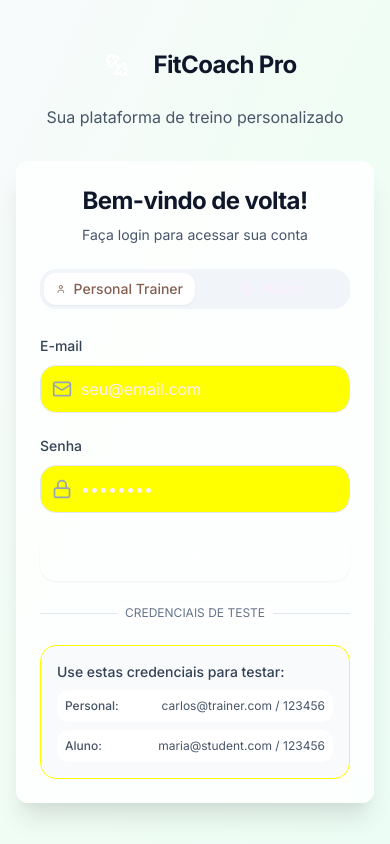
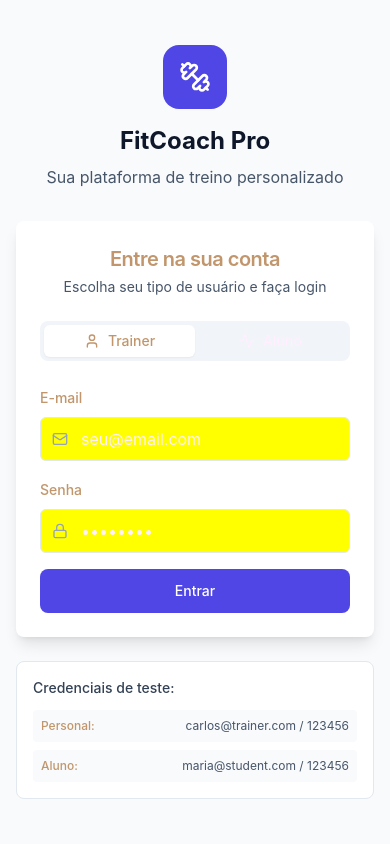
Before and after one commit to lrdspc/professor-aluno-connect, a React (Vite) app: page / in a window 390 px wide. Built offline with nearby package versions, Linux system fonts and the light colour scheme.

Commit message:
Refactor: Improve UI based on inspiration images
Redesigned the UI to match the provided inspiration images, focusing on a modern and clean aesthetic.

```diff
--- a/src/components/LoginForm.tsx
+++ b/src/components/LoginForm.tsx
@@ -6,7 +6,7 @@ import { Label } from '@/components/ui/label';
 import { Card, CardHeader, CardTitle, CardDescription, CardContent } from '@/components/ui/card';
 import { Tabs, TabsContent, TabsList, TabsTrigger } from '@/components/ui/tabs';
 import { useAuth } from '@/contexts/AuthContext';
-import { Dumbbell, User, Lock, Mail, Activity, TrendingUp } from 'lucide-react';
+import { Dumbbell, User, Mail, Lock, Activity } from 'lucide-react';
 import { useToast } from '@/hooks/use-toast';
 
 const LoginForm = () => {
@@ -42,143 +42,89 @@ const LoginForm = () => {
   };
 
   return (
-    <div className="min-h-screen bg-gradient-to-br from-slate-50 via-green-50 to-emerald-50 flex items-center justify-center p-4">
-      <div className="w-full max-w-6xl grid lg:grid-cols-2 gap-8 items-center">
-        {/* Seção de Branding */}
-        <div className="hidden lg:flex flex-col justify-center space-y-8 px-8">
-          <div className="space-y-6">
-            <div className="inline-flex items-center gap-3 p-3 bg-white/70 backdrop-blur-sm rounded-2xl">
-              <div className="p-3 bg-gradient-primary rounded-xl">
-                <Dumbbell className="h-8 w-8 text-white" />
+    <div className="min-h-screen bg-slate-50 flex items-center justify-center p-4">
+      <div className="w-full max-w-md">
+        {/* Logo */}
+        <div className="text-center mb-8">
+          <div className="inline-flex items-center justify-center w-16 h-16 bg-indigo-600 rounded-2xl mb-4">
+            <Dumbbell className="w-8 h-8 text-white" />
           </div>
-              <div>
-                <h1 className="text-3xl font-bold text-slate-900">FitCoach Pro</h1>
-                <p className="text-slate-600">Transforme vidas através do fitness</p>
-              </div>
-            </div>
-
-            <div className="space-y-4">
-              <h2 className="text-4xl font-bold text-slate-900 leading-tight">
-                Gerencie seus treinos de forma{' '}
-                <span className="text-transparent bg-clip-text bg-gradient-primary">
-                  inteligente
-                </span>
-              </h2>
-              <p className="text-lg text-slate-600 leading-relaxed">
-                A plataforma completa para personal trainers acompanharem o progresso de seus alunos
-                e criarem programas de treino personalizados.
-              </p>
-            </div>
-
-            <div className="grid grid-cols-1 gap-4">
-              <div className="flex items-center gap-4 p-4 bg-white/50 backdrop-blur-sm rounded-xl">
-                <div className="p-2 bg-green-100 rounded-lg">
-                  <Activity className="h-5 w-5 text-green-600" />
-                </div>
-                <div>
-                  <h3 className="font-semibold text-slate-900">Treinos Personalizados</h3>
-                  <p className="text-sm text-slate-600">Crie programas únicos para cada aluno</p>
-                </div>
-              </div>
-
-              <div className="flex items-center gap-4 p-4 bg-white/50 backdrop-blur-sm rounded-xl">
-                <div className="p-2 bg-blue-100 rounded-lg">
-                  <TrendingUp className="h-5 w-5 text-blue-600" />
-                </div>
-                <div>
-                  <h3 className="font-semibold text-slate-900">Acompanhamento em Tempo Real</h3>
-                  <p className="text-sm text-slate-600">Monitore o progresso de forma detalhada</p>
-                </div>
-              </div>
-            </div>
-          </div>
-        </div>
-
-        {/* Seção de Login */}
-        <div className="w-full max-w-md mx-auto lg:mx-0">
-          <div className="text-center lg:hidden mb-8">
-            <div className="inline-flex items-center gap-3 mb-4">
-              <div className="p-3 bg-gradient-primary rounded-xl">
-                <Dumbbell className="h-6 w-6 text-white" />
-              </div>
-              <h1 className="text-2xl font-bold text-slate-900">FitCoach Pro</h1>
-            </div>
+          <h1 className="text-2xl font-bold text-slate-900 mb-2">FitCoach Pro</h1>
           <p className="text-slate-600">Sua plataforma de treino personalizado</p>
         </div>
 
-          <Card className="border-0 shadow-modern bg-white/80 backdrop-blur-sm">
-            <CardHeader className="text-center space-y-2 pb-6">
-              <CardTitle className="text-2xl font-bold text-slate-900">Bem-vindo de volta!</CardTitle>
-              <CardDescription className="text-slate-600">
-                Faça login para acessar sua conta
+        {/* Main Card */}
+        <Card className="border-0 shadow-lg bg-white">
+          <CardHeader className="space-y-1 pb-6">
+            <CardTitle className="text-xl font-semibold text-center">Entre na sua conta</CardTitle>
+            <CardDescription className="text-center text-slate-600">
+              Escolha seu tipo de usuário e faça login
             </CardDescription>
           </CardHeader>
 
           <CardContent className="space-y-6">
-              <Tabs value={userType} onValueChange={(value) => setUserType(value as 'trainer' | 'student')} className="w-full">
-                <TabsList className="grid w-full grid-cols-2 bg-slate-100 p-1 rounded-xl">
+            {/* User Type Tabs */}
+            <Tabs value={userType} onValueChange={(value) => setUserType(value as 'trainer' | 'student')}>
+              <TabsList className="grid w-full grid-cols-2 bg-slate-100 rounded-lg p-1">
                 <TabsTrigger
                   value="trainer"
-                    className="rounded-lg data-[state=active]:bg-white data-[state=active]:shadow-sm font-medium"
+                  className="rounded-md data-[state=active]:bg-white data-[state=active]:shadow-sm"
                 >
-                    <User className="h-4 w-4 mr-2" />
-                    Personal Trainer
+                  <User className="w-4 h-4 mr-2" />
+                  Trainer
                 </TabsTrigger>
                 <TabsTrigger
                   value="student"
-                    className="rounded-lg data-[state=active]:bg-white data-[state=active]:shadow-sm font-medium"
+                  className="rounded-md data-[state=active]:bg-white data-[state=active]:shadow-sm"
                 >
-                    <Activity className="h-4 w-4 mr-2" />
+                  <Activity className="w-4 h-4 mr-2" />
                   Aluno
                 </TabsTrigger>
               </TabsList>
             </Tabs>
 
-              <form onSubmit={handleSubmit} className="space-y-5">
+            {/* Login Form */}
+            <form onSubmit={handleSubmit} className="space-y-4">
               <div className="space-y-2">
-                  <Label htmlFor="email" className="text-sm font-medium text-slate-700">
-                    E-mail
-                  </Label>
+                <Label htmlFor="email" className="text-sm font-medium">E-mail</Label>
                 <div className="relative">
-                    <Mail className="absolute left-3 top-1/2 -translate-y-1/2 h-5 w-5 text-slate-400" />
+                  <Mail className="absolute left-3 top-1/2 -translate-y-1/2 w-4 h-4 text-slate-400" />
                   <Input
                     id="email"
                     type="email"
                     placeholder="seu@email.com"
                     value={email}
                     onChange={(e) => setEmail(e.target.value)}
+                    className="pl-10 h-11 border-slate-200 focus:border-indigo-500 focus:ring-indigo-500"
                     required
-                      className="pl-10 h-12 border-slate-200 rounded-xl focus:ring-2 focus:ring-green-500 focus:border-transparent"
                   />
                 </div>
               </div>
 
               <div className="space-y-2">
-                  <Label htmlFor="password" className="text-sm font-medium text-slate-700">
-                    Senha
-                  </Label>
+                <Label htmlFor="password" className="text-sm font-medium">Senha</Label>
                 <div className="relative">
-                    <Lock className="absolute left-3 top-1/2 -translate-y-1/2 h-5 w-5 text-slate-400" />
+                  <Lock className="absolute left-3 top-1/2 -translate-y-1/2 w-4 h-4 text-slate-400" />
                   <Input
                     id="password"
                     type="password"
                     placeholder="••••••••"
                     value={password}
                     onChange={(e) => setPassword(e.target.value)}
+                    className="pl-10 h-11 border-slate-200 focus:border-indigo-500 focus:ring-indigo-500"
                     required
-                      className="pl-10 h-12 border-slate-200 rounded-xl focus:ring-2 focus:ring-green-500 focus:border-transparent"
                   />
                 </div>
               </div>
 
               <Button
                 type="submit"
-                  className="w-full h-12 bg-gradient-primary hover:bg-gradient-secondary text-white font-semibold rounded-xl transition-all duration-200 shadow-sm hover:shadow-md"
+                className="w-full h-11 bg-indigo-600 hover:bg-indigo-700 text-white font-medium rounded-lg transition-colors"
                 disabled={isLoading}
               >
                 {isLoading ? (
                   <div className="flex items-center gap-2">
-                      <div className="h-4 w-4 border-2 border-white/30 border-t-white rounded-full animate-spin" />
+                    <div className="w-4 h-4 border-2 border-white/30 border-t-white rounded-full animate-spin" />
                     Entrando...
                   </div>
                 ) : (
@@ -186,33 +132,22 @@ const LoginForm = () => {
                 )}
               </Button>
             </form>
+          </CardContent>
+        </Card>
 
-              <div className="relative my-6">
-                <div className="absolute inset-0 flex items-center">
-                  <div className="w-full border-t border-slate-200" />
+        {/* Test Credentials */}
+        <div className="mt-6 p-4 bg-white rounded-lg border border-slate-200">
+          <p className="text-sm font-medium text-slate-700 mb-3">Credenciais de teste:</p>
+          <div className="space-y-2 text-xs">
+            <div className="flex justify-between items-center p-2 bg-slate-50 rounded">
+              <span className="font-medium">Personal:</span>
+              <span className="text-slate-600">carlos@trainer.com / 123456</span>
             </div>
-                <div className="relative flex justify-center text-xs uppercase">
-                  <span className="bg-white px-2 text-slate-500">Credenciais de teste</span>
+            <div className="flex justify-between items-center p-2 bg-slate-50 rounded">
+              <span className="font-medium">Aluno:</span>
+              <span className="text-slate-600">maria@student.com / 123456</span>
             </div>
           </div>
-
-              <div className="space-y-3 p-4 bg-slate-50 rounded-xl border">
-                <div className="text-sm">
-                  <p className="font-medium text-slate-700 mb-2">Use estas credenciais para testar:</p>
-                  <div className="space-y-2 text-xs text-slate-600">
-                    <div className="flex justify-between items-center p-2 bg-white rounded-lg">
-                      <span className="font-medium">Personal:</span>
-                      <span>carlos@trainer.com / 123456</span>
-                    </div>
-                    <div className="flex justify-between items-center p-2 bg-white rounded-lg">
-                      <span className="font-medium">Aluno:</span>
-                      <span>maria@student.com / 123456</span>
-                    </div>
-                  </div>
-                </div>
-              </div>
-            </CardContent>
-          </Card>
         </div>
       </div>
     </div>
--- a/src/index.css
+++ b/src/index.css
@@ -3,72 +3,50 @@
 @tailwind components;
 @tailwind utilities;
 
-/* Sistema de design moderno para fitness */
 @layer base {
   :root {
     --background: 248 250 252;
-    --foreground: 15 23 42;
-
+    --foreground: 30 41 59;
     --card: 255 255 255;
-    --card-foreground: 15 23 42;
-
+    --card-foreground: 30 41 59;
     --popover: 255 255 255;
-    --popover-foreground: 15 23 42;
-
-    --primary: 34 197 94;
-    --primary-foreground: 255 255 255;
-
-    --secondary: 100 116 139;
-    --secondary-foreground: 255 255 255;
-
-    --muted: 241 245 249;
+    --popover-foreground: 30 41 59;
+    --primary: 99 102 241;
+    --primary-foreground: 248 250 252;
+    --secondary: 241 245 249;
+    --secondary-foreground: 30 41 59;
+    --muted: 248 250 252;
     --muted-foreground: 100 116 139;
-
-    --accent: 16 185 129;
-    --accent-foreground: 255 255 255;
-
+    --accent: 129 140 248;
+    --accent-foreground: 30 41 59;
     --destructive: 239 68 68;
-    --destructive-foreground: 255 255 255;
-
+    --destructive-foreground: 248 250 252;
     --border: 226 232 240;
     --input: 226 232 240;
-    --ring: 34 197 94;
-
-    --success: 34 197 94;
-    --warning: 245 158 11;
-    --info: 59 130 246;
-
-    --radius: 0.75rem;
+    --ring: 99 102 241;
+    --radius: 0.5rem;
   }
 
   .dark {
-    --background: 2 6 23;
+    --background: 15 23 42;
     --foreground: 248 250 252;
-
-    --card: 15 23 42;
+    --card: 30 41 59;
     --card-foreground: 248 250 252;
-
-    --popover: 15 23 42;
+    --popover: 30 41 59;
     --popover-foreground: 248 250 252;
-
-    --primary: 34 197 94;
+    --primary: 129 140 248;
     --primary-foreground: 15 23 42;
-
     --secondary: 51 65 85;
     --secondary-foreground: 248 250 252;
-
     --muted: 30 41 59;
     --muted-foreground: 148 163 184;
-
-    --accent: 16 185 129;
-    --accent-foreground: 15 23 42;
-
+    --accent: 99 102 241;
+    --accent-foreground: 248 250 252;
     --destructive: 239 68 68;
-    --destructive-foreground: 255 255 255;
-
-    --border: 30 41 59;
-    --input: 30 41 59;
-    --ring: 34 197 94;
+    --destructive-foreground: 248 250 252;
+    --border: 51 65 85;
+    --input: 51 65 85;
+    --ring: 129 140 248;
   }
 }
 
@@ -76,99 +54,38 @@
   * {
     @apply border-border;
   }
-
   body {
-    @apply bg-background text-foreground font-sans antialiased;
-    font-family: 'Inter', -apple-system, BlinkMacSystemFont, 'Segoe UI', 'Roboto', sans-serif;
-  }
-
-  h1, h2, h3, h4, h5, h6 {
-    @apply font-semibold tracking-tight;
-  }
-
-  h1 {
-    @apply text-3xl lg:text-4xl;
-  }
-
-  h2 {
-    @apply text-2xl lg:text-3xl;
-  }
-
-  h3 {
-    @apply text-xl lg:text-2xl;
+    @apply bg-background text-foreground;
+    font-family: -apple-system, BlinkMacSystemFont, 'Segoe UI', Roboto, Oxygen, Ubuntu, Cantarell, sans-serif;
   }
 }
 
-/* Gradientes modernos */
+/* Utility classes inspired by the fitness app designs */
+.card-shadow {
+  box-shadow: 0 1px 3px 0 rgba(0, 0, 0, 0.05), 0 1px 2px 0 rgba(0, 0, 0, 0.05);
+}
+
+.card-hover {
+  transition: all 0.2s ease-in-out;
+}
+
+.card-hover:hover {
+  transform: translateY(-2px);
+  box-shadow: 0 4px 12px 0 rgba(0, 0, 0, 0.1);
+}
+
 .gradient-primary {
-  background: linear-gradient(135deg, rgb(34 197 94) 0%, rgb(16 185 129) 100%);
+  background: linear-gradient(135deg, #6366f1 0%, #8b5cf6 100%);
 }
 
 .gradient-secondary {
-  background: linear-gradient(135deg, rgb(16 185 129) 0%, rgb(5 150 105) 100%);
+  background: linear-gradient(135deg, #f472b6 0%, #fb7185 100%);
 }
 
-.gradient-card {
-  background: linear-gradient(135deg, rgba(34, 197, 94, 0.05) 0%, rgba(16, 185, 129, 0.05) 100%);
+.gradient-success {
+  background: linear-gradient(135deg, #10b981 0%, #059669 100%);
 }
 
-/* Efeitos modernos */
-.glass-modern {
-  background: rgba(255, 255, 255, 0.8);
-  backdrop-filter: blur(20px);
-  border: 1px solid rgba(255, 255, 255, 0.3);
+.gradient-warning {
+  background: linear-gradient(135deg, #f59e0b 0%, #d97706 100%);
 }
-
-.shadow-modern {
-  box-shadow: 0 20px 25px -5px rgba(0, 0, 0, 0.1), 0 10px 10px -5px rgba(0, 0, 0, 0.04);
-}
-
-.shadow-card {
-  box-shadow: 0 1px 3px 0 rgba(0, 0, 0, 0.1), 0 1px 2px 0 rgba(0, 0, 0, 0.06);
-}
-
-/* Animações suaves */
-.animate-slide-up {
-  animation: slideUp 0.4s ease-out;
-}
-
-.animate-fade-in {
-  animation: fadeIn 0.3s ease-out;
-}
-
-@keyframes slideUp {
-  from {
-    opacity: 0;
-    transform: translateY(20px);
-  }
-  to {
-    opacity: 1;
-    transform: translateY(0);
-  }
-}
-
-@keyframes fadeIn {
-  from {
-    opacity: 0;
-  }
-  to {
-    opacity: 1;
-  }
-}
-
-/* Componentes customizados */
-.btn-primary {
-  @apply bg-primary text-primary-foreground hover:bg-primary/90 px-6 py-3 rounded-xl font-medium transition-all duration-200 shadow-sm hover:shadow-md;
-}
-
-.btn-secondary {
-  @apply bg-secondary/10 text-secondary hover:bg-secondary/20 px-6 py-3 rounded-xl font-medium transition-all duration-200;
-}
-
-.card-modern {
-  @apply bg-card border border-border rounded-2xl p-6 shadow-card hover:shadow-md transition-all duration-200;
-}
-
-.input-modern {
-  @apply bg-background border border-input rounded-xl px-4 py-3 focus:ring-2 focus:ring-ring focus:border-transparent transition-all duration-200;
-}
--- a/tailwind.config.ts
+++ b/tailwind.config.ts
@@ -13,144 +13,67 @@ export default {
   theme: {
     container: {
       center: true,
-			padding: '2rem',
+      padding: "2rem",
       screens: {
-				'2xl': '1400px'
-			}
+        "2xl": "1400px",
+      },
     },
     extend: {
       colors: {
-				border: 'hsl(var(--border))',
-				input: 'hsl(var(--input))',
-				ring: 'hsl(var(--ring))',
-				background: 'hsl(var(--background))',
-				foreground: 'hsl(var(--foreground))',
+        border: "hsl(var(--border))",
+        input: "hsl(var(--input))",
+        ring: "hsl(var(--ring))",
+        background: "hsl(var(--background))",
+        foreground: "hsl(var(--foreground))",
         primary: {
-					DEFAULT: 'hsl(var(--primary))',
-					foreground: 'hsl(var(--primary-foreground))'
+          DEFAULT: "hsl(var(--primary))",
+          foreground: "hsl(var(--primary-foreground))",
         },
         secondary: {
-					DEFAULT: 'hsl(var(--secondary))',
-					foreground: 'hsl(var(--secondary-foreground))'
+          DEFAULT: "hsl(var(--secondary))",
+          foreground: "hsl(var(--secondary-foreground))",
         },
         destructive: {
-					DEFAULT: 'hsl(var(--destructive))',
-					foreground: 'hsl(var(--destructive-foreground))'
+          DEFAULT: "hsl(var(--destructive))",
+          foreground: "hsl(var(--destructive-foreground))",
         },
         muted: {
-					DEFAULT: 'hsl(var(--muted))',
-					foreground: 'hsl(var(--muted-foreground))'
+          DEFAULT: "hsl(var(--muted))",
+          foreground: "hsl(var(--muted-foreground))",
         },
         accent: {
-					DEFAULT: 'hsl(var(--accent))',
-					foreground: 'hsl(var(--accent-foreground))'
+          DEFAULT: "hsl(var(--accent))",
+          foreground: "hsl(var(--accent-foreground))",
         },
         popover: {
-					DEFAULT: 'hsl(var(--popover))',
-					foreground: 'hsl(var(--popover-foreground))'
+          DEFAULT: "hsl(var(--popover))",
+          foreground: "hsl(var(--popover-foreground))",
         },
         card: {
-					DEFAULT: 'hsl(var(--card))',
-					foreground: 'hsl(var(--card-foreground))'
+          DEFAULT: "hsl(var(--card))",
+          foreground: "hsl(var(--card-foreground))",
         },
-				success: 'hsl(var(--success))',
-				warning: 'hsl(var(--warning))',
-				info: 'hsl(var(--info))',
-				// Cores específicas para fitness
-				fitness: {
-					50: '#f0fdf4',
-					100: '#dcfce7',
-					200: '#bbf7d0',
-					300: '#86efac',
-					400: '#4ade80',
-					500: '#22c55e',
-					600: '#16a34a',
-					700: '#15803d',
-					800: '#166534',
-					900: '#14532d',
-				}
-			},
-			fontFamily: {
-				sans: ['Inter', 'system-ui', 'sans-serif'],
-				display: ['Inter', 'system-ui', 'sans-serif'],
-			},
-			fontSize: {
-				'xs': ['0.75rem', { lineHeight: '1rem' }],
-				'sm': ['0.875rem', { lineHeight: '1.25rem' }],
-				'base': ['1rem', { lineHeight: '1.5rem' }],
-				'lg': ['1.125rem', { lineHeight: '1.75rem' }],
-				'xl': ['1.25rem', { lineHeight: '1.75rem' }],
-				'2xl': ['1.5rem', { lineHeight: '2rem' }],
-				'3xl': ['1.875rem', { lineHeight: '2.25rem' }],
-				'4xl': ['2.25rem', { lineHeight: '2.5rem' }],
-				'5xl': ['3rem', { lineHeight: '1' }],
-				'6xl': ['3.75rem', { lineHeight: '1' }],
       },
       borderRadius: {
-				lg: 'var(--radius)',
-				md: 'calc(var(--radius) - 2px)',
-				sm: 'calc(var(--radius) - 4px)',
-				xl: '1rem',
-				'2xl': '1.5rem',
-			},
-			spacing: {
-				'18': '4.5rem',
-				'88': '22rem',
+        lg: "var(--radius)",
+        md: "calc(var(--radius) - 2px)",
+        sm: "calc(var(--radius) - 4px)",
       },
       keyframes: {
-				'accordion-down': {
-					from: {
-						height: '0'
+        "accordion-down": {
+          from: { height: "0" },
+          to: { height: "var(--radix-accordion-content-height)" },
         },
-					to: {
-						height: 'var(--radix-accordion-content-height)'
-					}
-				},
-				'accordion-up': {
-					from: {
-						height: 'var(--radix-accordion-content-height)'
-					},
-					to: {
-						height: '0'
-					}
-				},
-				'fade-in': {
-					from: {
-						opacity: '0',
-						transform: 'translateY(10px)'
-					},
-					to: {
-						opacity: '1',
-						transform: 'translateY(0)'
-					}
-				},
-				'slide-up': {
-					from: {
-						opacity: '0',
-						transform: 'translateY(20px)'
-					},
-					to: {
-						opacity: '1',
-						transform: 'translateY(0)'
-					}
-				},
-				'pulse-soft': {
-					'0%, 100%': {
-						opacity: '1'
-					},
-					'50%': {
-						opacity: '0.8'
-					}
+        "accordion-up": {
+          from: { height: "var(--radix-accordion-content-height)" },
+          to: { height: "0" },
         },
       },
       animation: {
-				'accordion-down': 'accordion-down 0.2s ease-out',
-				'accordion-up': 'accordion-up 0.2s ease-out',
-				'fade-in': 'fade-in 0.3s ease-out',
-				'slide-up': 'slide-up 0.4s ease-out',
-				'pulse-soft': 'pulse-soft 2s cubic-bezier(0.4, 0, 0.6, 1) infinite',
-			}
-		}
+        "accordion-down": "accordion-down 0.2s ease-out",
+        "accordion-up": "accordion-up 0.2s ease-out",
+      },
+    },
   },
   plugins: [require("tailwindcss-animate")],
 } satisfies Config;
```
Lines whose indentation alone changed are shown as unchanged.
